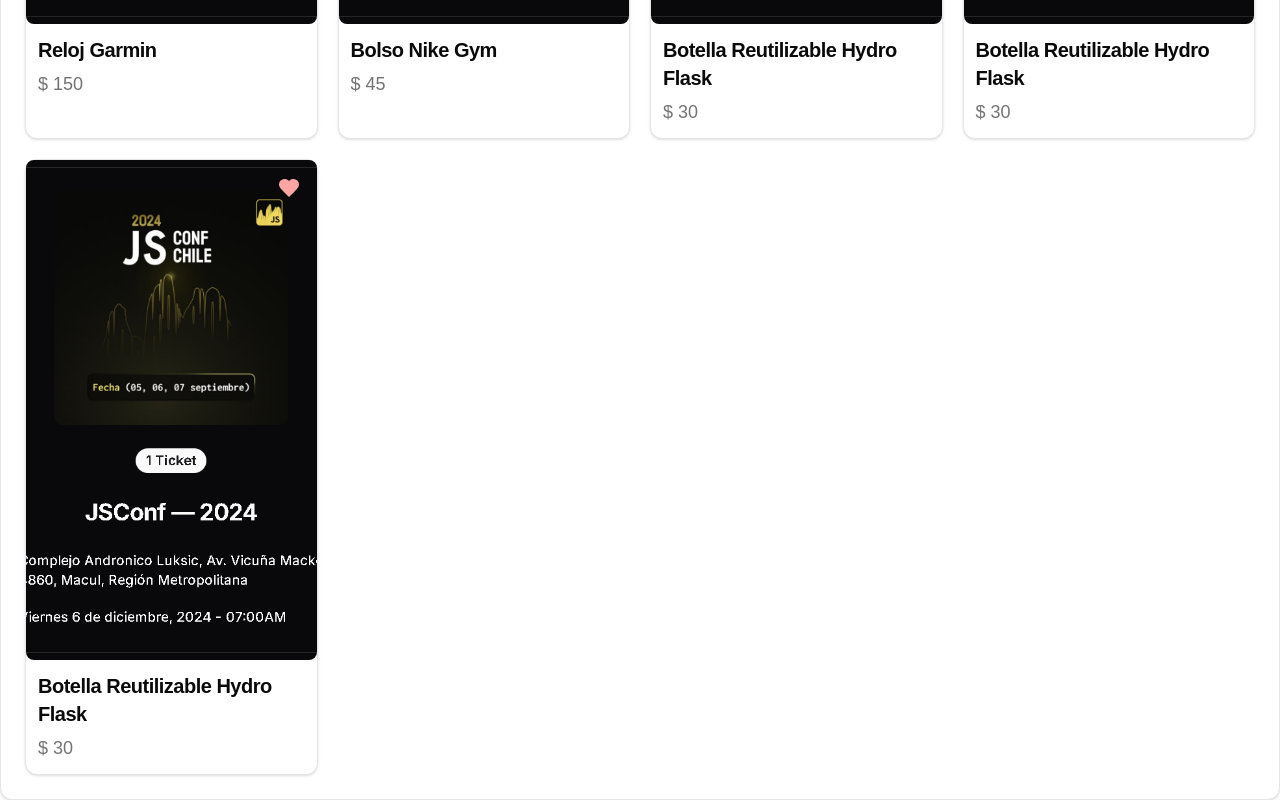
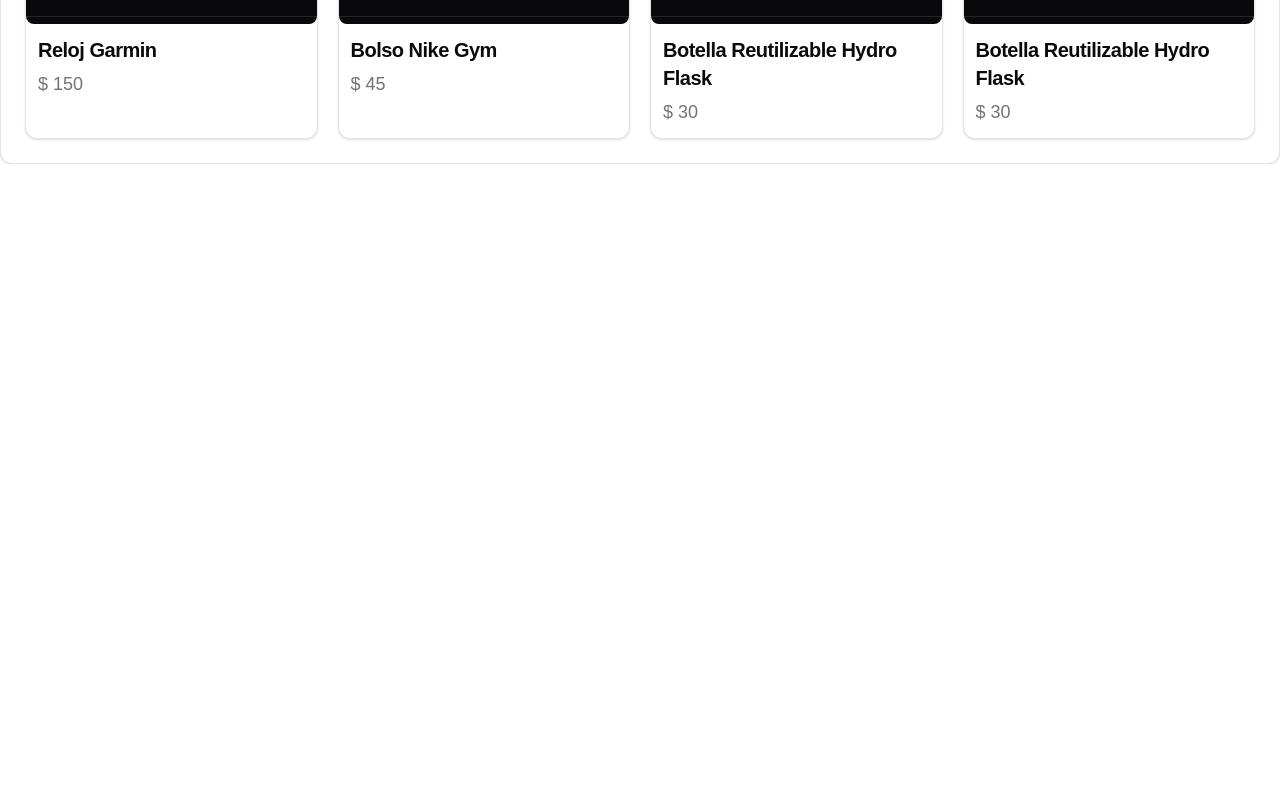
Before and after one commit to Matias-Antilef/lart-de-luxe, a Next.js app: page /core/search in a window 1280 px wide. Shown: the part 1871-2671 px from the top of the page. After the commit the page ends 2035 px from the top, so only its background shows below. Built offline with nearby package versions, Linux system fonts and the light colour scheme.

Commit message:
Product info, first commit

```diff
--- a/app/auth/components/auth-form.tsx
+++ b/app/auth/components/auth-form.tsx
@@ -25,7 +25,7 @@
   footerMsgLink: string;
 }) {
   return (
-    <Card className="w-[30vw] max-md:w-[40vw] bg-accent">
+    <Card className="w-[30vw] min-w-[400px] max-md:w-[40vw] bg-accent">
       <CardHeader>
         <CardTitle className="text-xl">{title}</CardTitle>
         <CardDescription></CardDescription>
--- /dev/null
+++ b/app/core/product-info/[id]/page.tsx
@@ -0,0 +1,59 @@
+"use client";
+
+import {
+  Card,
+  CardContent,
+  CardDescription,
+  CardFooter,
+  CardHeader,
+  CardTitle,
+} from "@/components/ui/card";
+import { ProductModel } from "@/models/product.model";
+import axios from "axios";
+import Image from "next/image";
+import { useParams } from "next/navigation";
+import { useEffect, useState } from "react";
+
+function ProductInfo() {
+  const [productInfo, setProductInfo] = useState<ProductModel | null>(null);
+  const { id } = useParams();
+
+  useEffect(() => {
+    axios
+      // .get(process.env.NEXT_PUBLIC_BASE_URL + "/products/getall")
+      .get("/products.json")
+      .then((res) => {
+        setProductInfo(res.data.products.find((p: any) => p.id == id));
+      });
+  }, [id]);
+
+  return (
+    <div className="min-h-screen p-2  ">
+      <Card className="h-full flex">
+        <div>
+          <div className="relative h-full w-[500px]">
+            <Image
+              src={"/js.png"}
+              alt={productInfo?.name || "Product"}
+              fill
+              className="object-cover h-full w-full"
+              sizes=""
+            />
+          </div>
+          <div></div>
+        </div>
+
+        <div className="h-[500px] w-full flex flex-col ">
+          <CardHeader className=" ">
+            <CardTitle className=" text-xl"> {productInfo?.name} </CardTitle>
+            <CardDescription> {productInfo?.brand} </CardDescription>
+          </CardHeader>
+          <CardContent className=" h-full">
+            <span>{productInfo?.price}</span>
+          </CardContent>
+        </div>
+      </Card>
+    </div>
+  );
+}
+export default ProductInfo;
--- a/app/core/product_info/[id]/page.tsx
+++ /dev/null
@@ -1,4 +0,0 @@
-function page() {
-  return <div>page</div>;
-}
-export default page;
--- a/app/core/search/page.tsx
+++ b/app/core/search/page.tsx
@@ -55,7 +55,7 @@
                     categories={categories}
                     principalPic={principalPic}
                     name={name}
-                    className="h-[35vh] min-h-[350px] max-lg:h-[35vh] max-sm:h-[50vh]"
+                    className="h-[35vh] min-h-[300px] max-lg:h-[35vh] max-sm:h-[50vh]"
                   />
                 )
               )}
--- a/app/layout.tsx
+++ b/app/layout.tsx
@@ -15,12 +15,12 @@
 }>) {
   return (
     <html lang="en">
-      <ReduxProvider>
-        <body className={"antialiased"}>
+      <body className={"antialiased"}>
+        <ReduxProvider>
           <Navegation />
           <div className="overflow-hidden min-h-full">{children}</div>
-        </body>
-      </ReduxProvider>
+        </ReduxProvider>
+      </body>
     </html>
   );
 }
--- a/components/product-card.tsx
+++ b/components/product-card.tsx
@@ -32,7 +32,7 @@
   return (
     <Card className="relative">
       <Link href={`${PublicRoutes.PRODUCT_INFO}/${id}`}>
-        <div className={`${className} relative w-full h-[500px]`}>
+        <div className={`${className} relative w-full min-h-[500px] h-[50vh] `}>
           <Image
             src={"/js.png"}
             alt={name}
--- a/next.config.mjs
+++ b/next.config.mjs
@@ -7,6 +7,10 @@
       {
         source: "/cart/:path*",
         destination: "/core/cart/:path*",
+      },
+      {
+        source: "/product-info/:path*",
+        destination: "/core/product-info/:path*",
       },
       {
         source: "/search/:path*",
--- a/public/products.json
+++ b/public/products.json
@@ -155,19 +155,6 @@
       "stock": 50,
       "principalPic": null,
       "photos": []
-    },
-    {
-      "id": 14,
-      "name": "Botella Reutilizable Hydro Flask",
-      "brand": "Hydro Flask",
-      "description": "Botella térmica de acero inoxidable",
-      "price": 30.0,
-      "discount": 10,
-      "active": true,
-      "categories": [],
-      "stock": 50,
-      "principalPic": null,
-      "photos": []
     }
   ]
 }
--- a/redux/hooks/useCart.ts
+++ b/redux/hooks/useCart.ts
@@ -12,7 +12,6 @@
 
   const handleReduceAmmount = (id: number, amount: number) => {
     dispatch(changeAmount({ id, amount }));
-
     return handleReduceAmmount;
   };
 
@@ -23,13 +22,11 @@
 
   const handleRemoveToCart = (id: number) => {
     dispatch(removeToCart(id));
-
     return handleRemoveToCart;
   };
 
   const handleAddToCart = (product: CartItemModel) => {
     dispatch(addToCart(product));
-
     return handleAddToCart;
   };
 
--- a/redux/hooks/useFavorite.ts
+++ b/redux/hooks/useFavorite.ts
@@ -15,7 +15,6 @@
 
   const handleRemoveFavorite = (id: number) => {
     dispatch(removeToFavorites(id));
-
     return handleRemoveFavorite;
   };
 
--- a/routes/routes.ts
+++ b/routes/routes.ts
@@ -3,7 +3,7 @@
   LOGIN = "/login",
   CART = "/cart",
   FAVORITES = "/favorites",
-  PRODUCT_INFO = "/product_info",
+  PRODUCT_INFO = "/product-info",
   SEARCH = "/search",
   ACCOUNT = "/account",
 }
```
Also changed, not shown: components/products-wrapper.tsx (+4 -6 lines).
